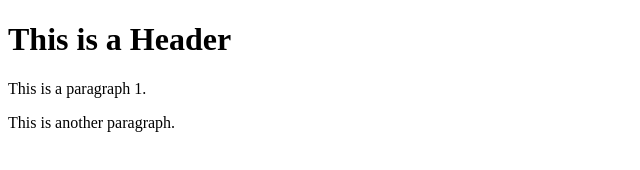
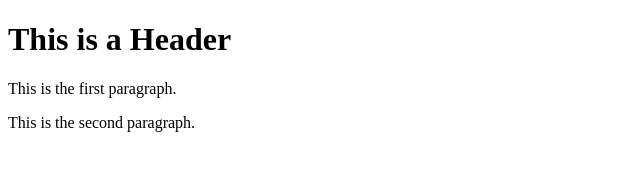
Before and after one commit to arpanganiban/git-test, a website: page index.html in a window 1280 px wide. Shown: the full height of the page, 0-640 px from the left. Drawn offline with Linux system fonts and the light colour scheme.

Commit message:
Initialized project

```diff
--- a/index.html
+++ b/index.html
@@ -2,7 +2,7 @@
 <html>
    <body>
       <h1>This is a Header</h1>
-      <p>This is a paragraph 1.</p>
-      <p>This is another paragraph.</p>
+      <p>This is the first paragraph.</p>
+      <p>This is the second paragraph.</p>
    </body>
 </html>
```
Also changed, not shown: package.json (added, +19 -0 lines), 2 other files.
